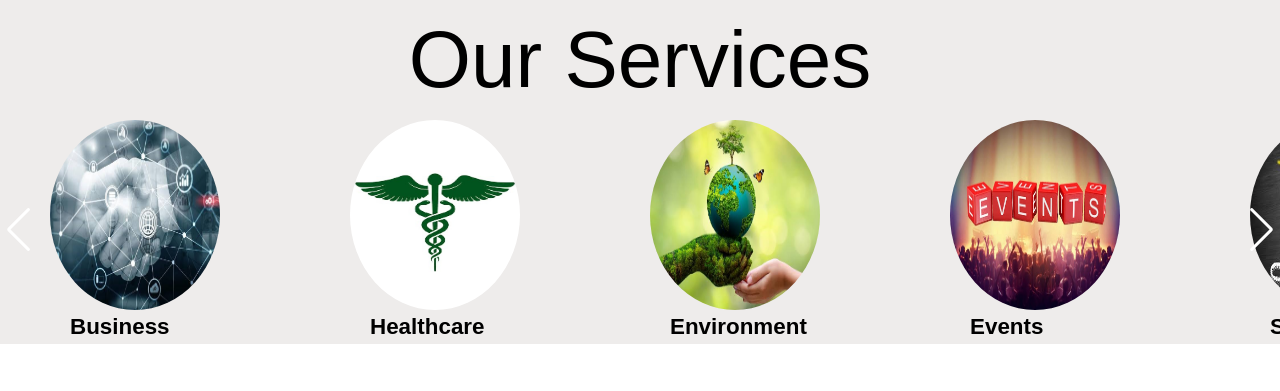
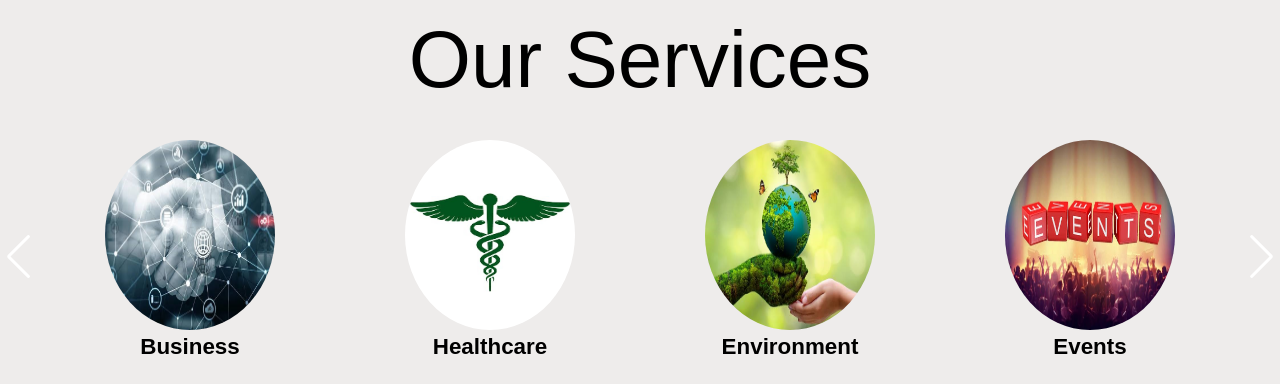
Before and after one commit to imprabhat15/FundMe, a website: page index.html in a window 1280 px wide. Shown: the part 800-1191 px from the top of the page. Drawn offline with nearby package versions, Linux system fonts and the light colour scheme.

Commit message:
services improved

```diff
--- a/style.css
+++ b/style.css
@@ -221,9 +221,16 @@ font-weight: 600;
     text-align: center;
     font-size: 5rem;
 }
+.box-container .box{
+	padding-top: 20px;
+	padding-bottom: 20px;
+}
+.box-container .box a img{
+	margin : auto;
+}
 .box-container .box h3{
 	font-weight: 600;
-	padding-left: 20px;
+	text-align: center;
 	font-size: 1.4em;
 }
 
```
Also changed, not shown: index.html (indentation only).
